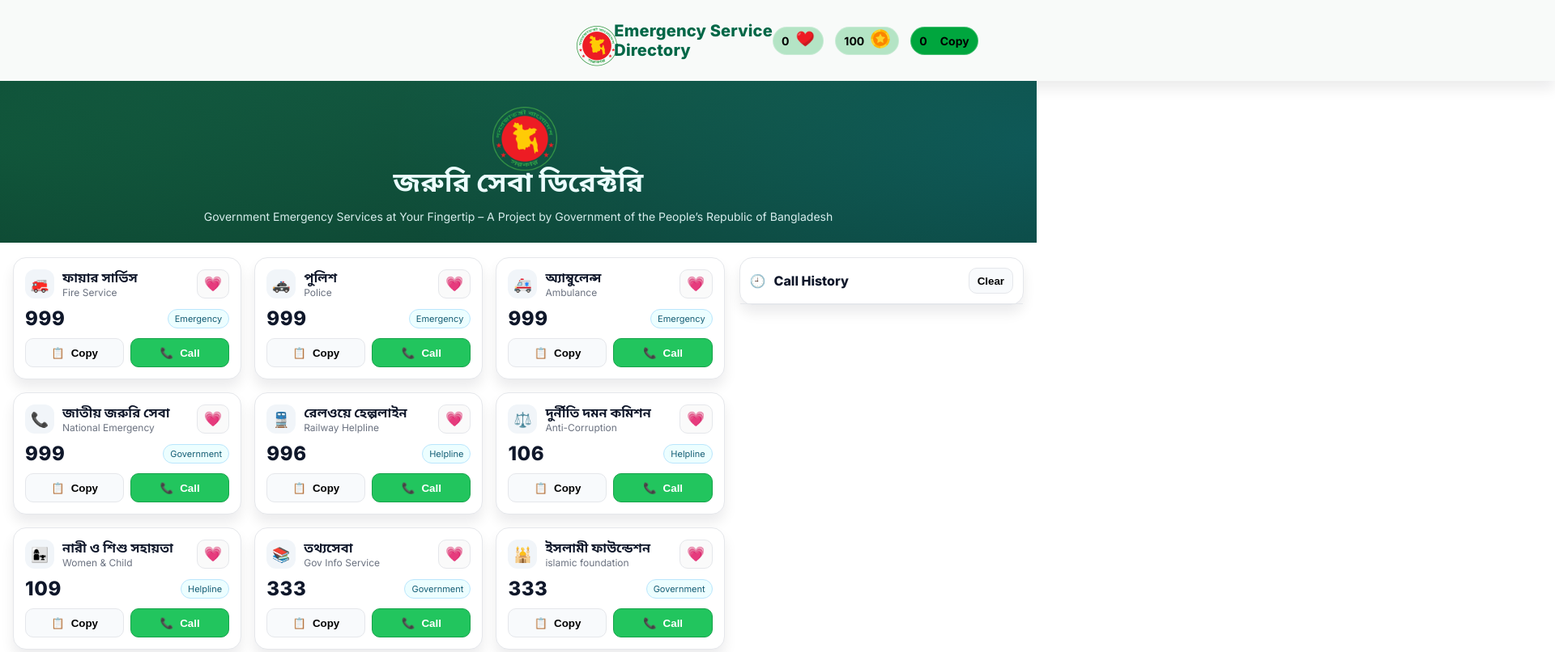
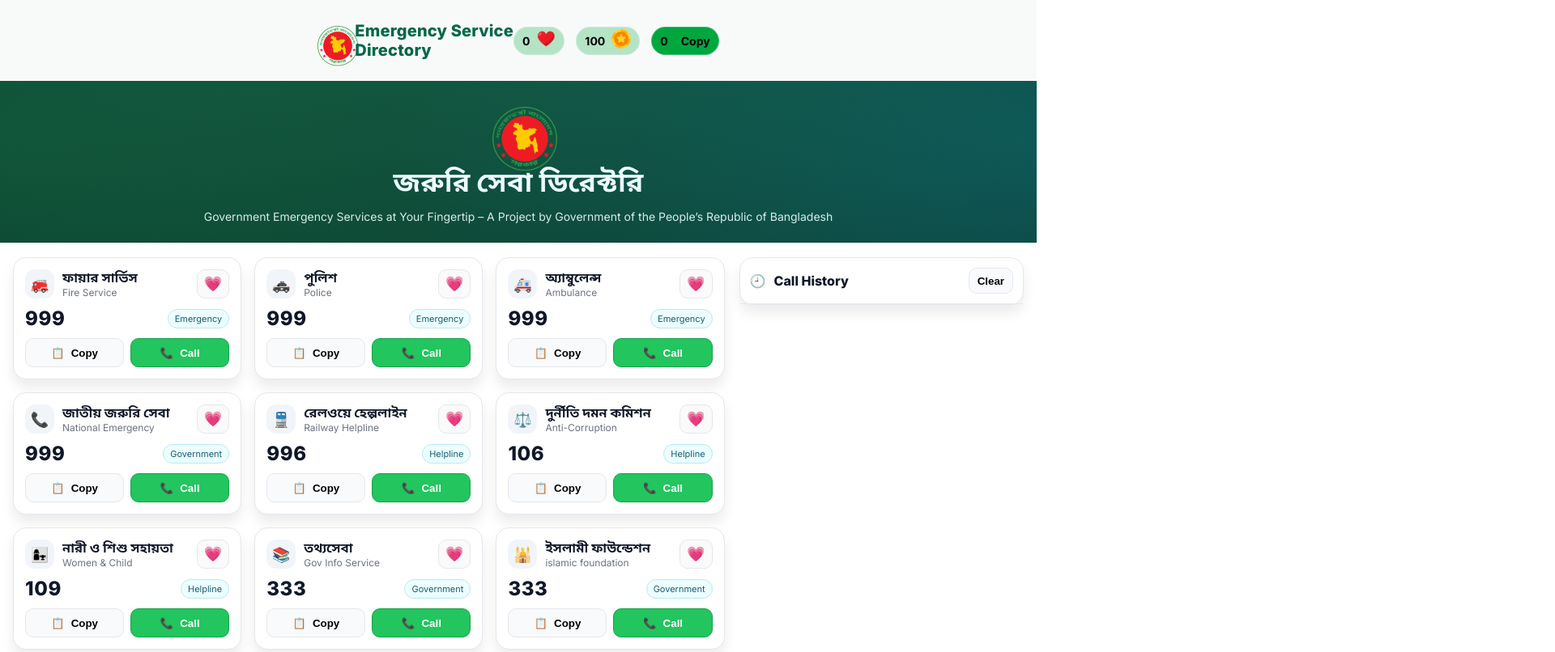
Before and after one commit to mmubaidullah/Service, a plain HTML site: page index.html in a window 1280 px wide. Shown: the top 806 px of the page at 81% size, 1920 px wide, since content can reach past the window. Drawn offline with Linux system fonts and the light colour scheme.

Commit message:
first commit

```diff
--- a/style.css
+++ b/style.css
@@ -34,8 +34,8 @@
     background: #f8faf9;
     color: #e2e8f0;
     box-shadow: var(--shadow);
-    width: 1920px;
-    height: 100px;
+    width: 100%;
+    min-height: 100px;
     display: flex;
     /* flex-direction: row; */
     justify-content: space-between;
```
